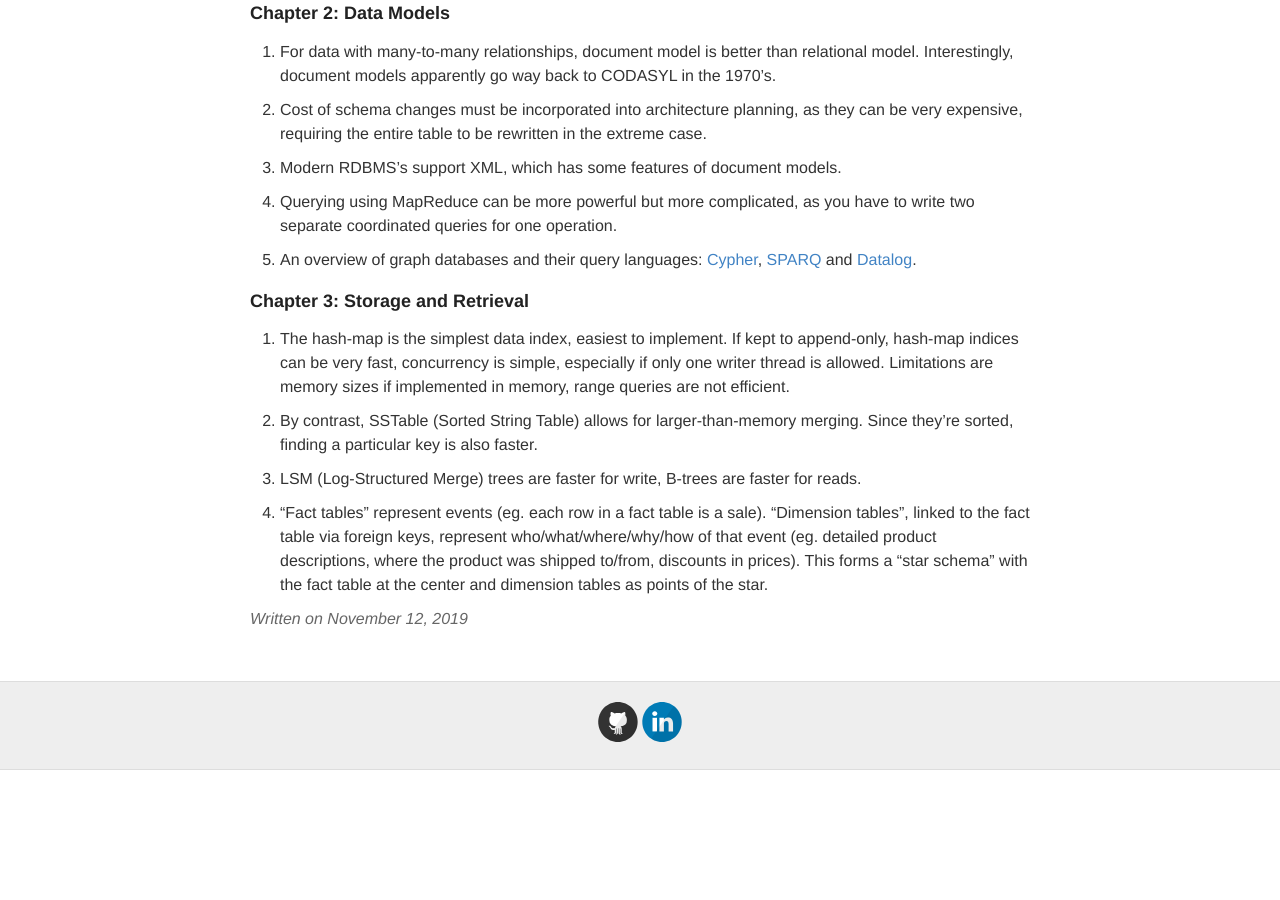
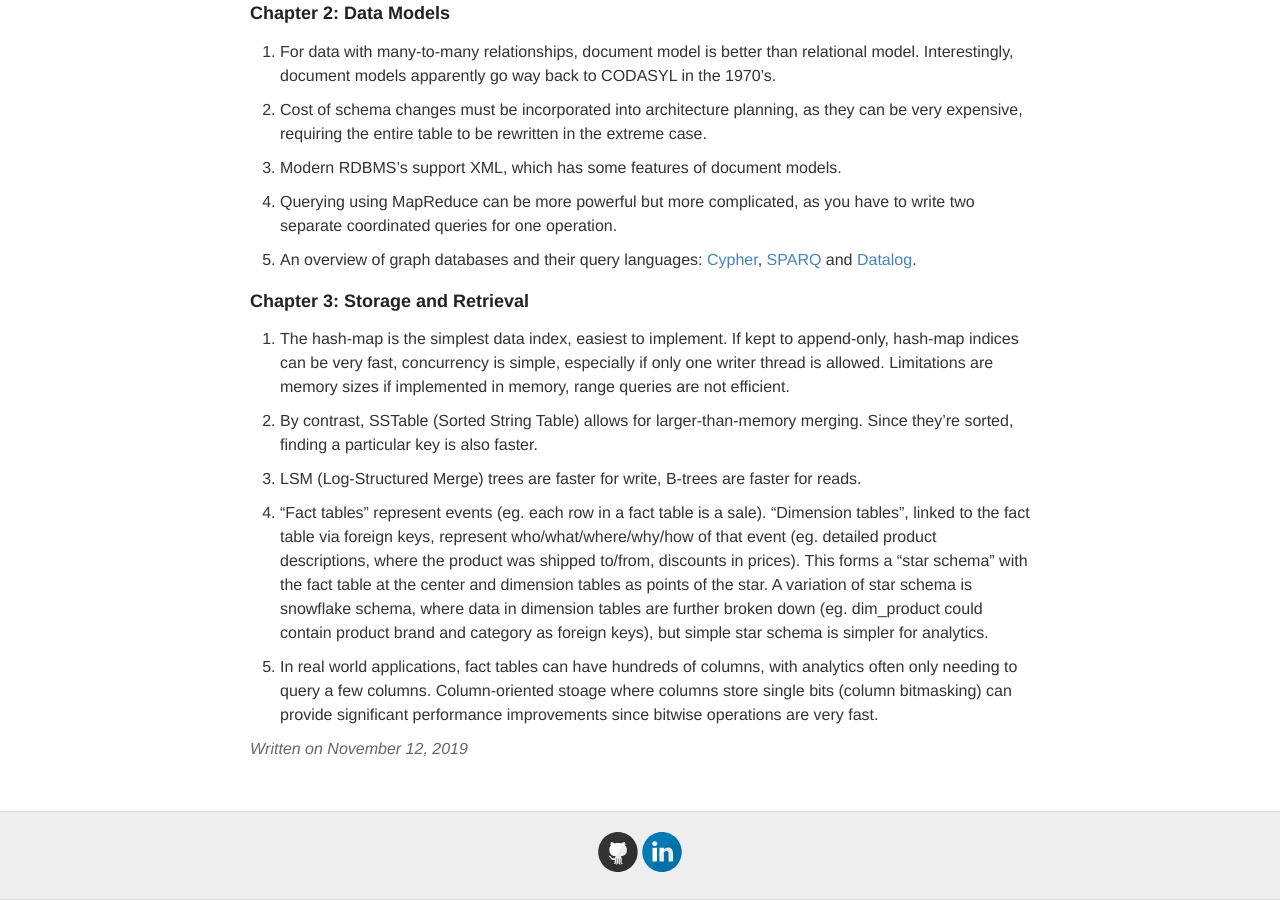
Before and after one commit to ptvan/ptvan.github.io, a Jekyll site: the page built from _posts/2019-11-12-Designing-DataIntensive-Applications.md, in a window 1280 px wide and 900 px high, scrolled down 590 px. Built offline with Jekyll 4.4.1, drawn with Linux system fonts in a browser that asks for light colours; before the commit the page ends 1360 px from its top, so only the background shows below that.

Commit message:
updated DDIA blogpost

```diff
--- a/_posts/2019-11-12-Designing-DataIntensive-Applications.md
+++ b/_posts/2019-11-12-Designing-DataIntensive-Applications.md
@@ -33,4 +33,7 @@ I've run across Martin Kleppman's [Designing Data-Intensive Applications](https:
 
 3. LSM (Log-Structured Merge) trees are faster for write, B-trees are faster for reads.
 
-4. "Fact tables" represent events (eg. each row in a fact table is a sale). "Dimension tables", linked to the fact table via foreign keys, represent who/what/where/why/how of that event (eg. detailed product descriptions, where the product was shipped to/from, discounts in prices). This forms a "star schema" with the fact table at the center and dimension tables as points of the star.
+4. "Fact tables" represent events (eg. each row in a fact table is a sale). "Dimension tables", linked to the fact table via foreign keys, represent who/what/where/why/how of that event (eg. detailed product descriptions, where the product was shipped to/from, discounts in prices). This forms a "star schema" with the fact table at the center and dimension tables as points of the star. A variation of star schema is snowflake schema, where data in dimension tables are further broken down (eg. dim_product could contain product brand and category as foreign keys), but simple star schema is simpler for analytics.
+
+5. In real world applications, fact tables can have hundreds of columns, with analytics often only needing
+to query a few columns. Column-oriented stoage where columns store single bits (column bitmasking) can provide significant performance improvements since bitwise operations are very fast.
```
